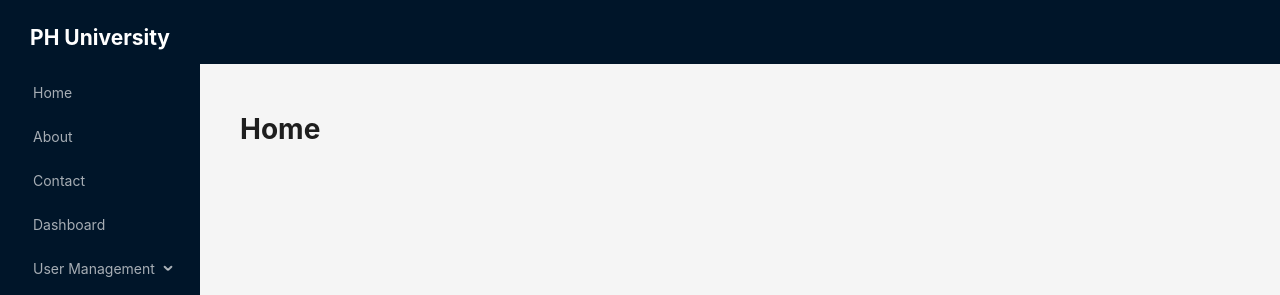
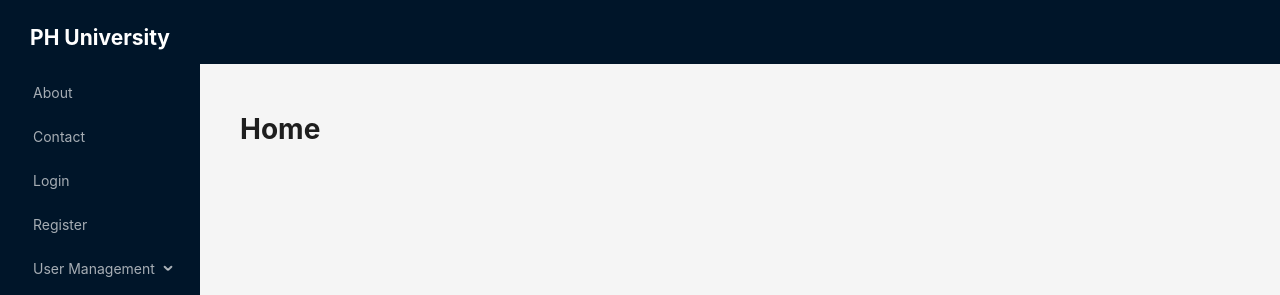
Before and after one commit to Robin0787/PH-University-Client, a React (Vite) app: page / in a window 1280 px wide. Shown: the top 295 px of the page. Built offline with nearby package versions, Linux system fonts and the light colour scheme.

Commit message:
'Updated'

```diff
--- a/src/components/layout/MainLayout.tsx
+++ b/src/components/layout/MainLayout.tsx
@@ -1,44 +1,23 @@
-import { Layout, Menu, MenuProps } from "antd";
-import { NavLink, Outlet } from "react-router-dom";
+import { Layout, Menu } from "antd";
+import { Outlet } from "react-router-dom";
+import { adminSidebarItems } from "../../routes/admin.routes";
 
 const { Header, Content, Footer, Sider } = Layout;
 
-const items: MenuProps["items"] = [
-  {
-    key: "Home",
-    label: <NavLink to={"/"}>Home</NavLink>,
-  },
-  {
-    key: "About",
-    label: <NavLink to={"/about"}>About</NavLink>,
-  },
-  {
-    key: "Contact",
-    label: <NavLink to={"/contact"}>Contact</NavLink>,
-  },
-  {
-    key: "Dashboard",
-    label: <NavLink to={"/admin/dashboard"}>Dashboard</NavLink>,
-  },
-  {
-    key: "User Management",
-    label: "User Management",
-    children: [
-      {
-        key: "Create Admin",
-        label: <NavLink to={"/admin/create-admin"}>Create Admin</NavLink>,
-      },
-      {
-        key: "Create Faculty",
-        label: <NavLink to={"/admin/create-faculty"}>Create Faculty</NavLink>,
-      },
-      {
-        key: "Create Student",
-        label: <NavLink to={"/admin/create-student"}>Create Student</NavLink>,
-      },
-    ],
-  },
-];
+// const items: MenuProps["items"] = [
+//   {
+//     key: "Home",
+//     label: <NavLink to={"/"}>Home</NavLink>,
+//   },
+//   {
+//     key: "About",
+//     label: <NavLink to={"/about"}>About</NavLink>,
+//   },
+//   {
+//     key: "Contact",
+//     label: <NavLink to={"/contact"}>Contact</NavLink>,
+//   },
+// ];
 
 const MainLayout = () => {
   return (
@@ -73,7 +52,7 @@
           theme="dark"
           mode="inline"
           defaultSelectedKeys={["4"]}
-          items={items}
+          items={adminSidebarItems}
         />
       </Sider>
       <Layout>
--- a/src/routes/admin.routes.tsx
+++ b/src/routes/admin.routes.tsx
@@ -1,60 +1,106 @@
-import AdminDashboard from "../pages/admin/AdminDashboard";
+import { ReactNode } from "react";
+import { NavLink } from "react-router-dom";
+import About from "../pages/About";
+import Contact from "../pages/Contact";
+import Login from "../pages/Login";
+import Register from "../pages/Register";
 import CreateAdmin from "../pages/admin/CreateAdmin";
 import CreateFaculty from "../pages/admin/CreateFaculty";
 import CreateStudent from "../pages/admin/CreateStudent";
 
+type TRoute = {
+  path: string;
+  element: ReactNode;
+};
+
+type TSidebarItem = {
+  key: string;
+  label: ReactNode;
+  children?: TSidebarItem[];
+};
+
 export const adminPaths = [
   {
-    index: true,
-    element: <AdminDashboard />,
+    name: "About",
+    path: "about",
+    element: <About />,
   },
   {
-    path: "dashboard",
-    element: <AdminDashboard />,
+    name: "Contact",
+    path: "contact",
+    element: <Contact />,
   },
   {
-    path: "create-admin",
-    element: <CreateAdmin />,
+    name: "Login",
+    path: "login",
+    element: <Login />,
   },
   {
-    path: "create-faculty",
-    element: <CreateFaculty />,
-  },
-  {
-    path: "create-student",
-    element: <CreateStudent />,
-  },
-];
-
-export const adminPaths2 = [
-  {
-    name: "Dashboard",
-    index: true,
-    path: "/admin/dashboard",
-    element: <AdminDashboard />,
+    name: "Register",
+    path: "register",
+    element: <Register />,
   },
   {
     name: "User Management",
-    index: true,
     children: [
       {
         name: "Create Admin",
-        index: true,
-        path: "/admin/create-admin",
+        path: "create-admin",
         element: <CreateAdmin />,
       },
       {
         name: "Create Faculty",
-        index: true,
-        path: "/admin/create-faculty",
+        path: "create-faculty",
         element: <CreateFaculty />,
       },
       {
         name: "Create Student",
-        index: true,
-        path: "/admin/create-student",
+        path: "create-student",
         element: <CreateStudent />,
       },
     ],
   },
 ];
+
+export const adminRoutes = adminPaths.reduce((acc: TRoute[], item) => {
+  if (item.path && item.element) {
+    acc.push({
+      path: item.path,
+      element: item.element,
+    });
+  }
+  if (item.children) {
+    item.children.map((child) => {
+      if (child.path && child.element) {
+        acc.push({
+          path: child.path,
+          element: child.element,
+        });
+      }
+    });
+  }
+  return acc;
+}, []);
+
+export const adminSidebarItems = adminPaths.reduce(
+  (acc: TSidebarItem[], item) => {
+    if (item.path && item.name) {
+      acc.push({
+        key: item.name,
+        label: <NavLink to={`/admin/${item.path}`}>{item.name}</NavLink>,
+      });
+    }
+    if (item.children) {
+      acc.push({
+        key: item.name,
+        label: item.name,
+        children: item.children.map((child) => ({
+          key: child.name,
+          label: <NavLink to={`/admin/${child.path}`}>{child.name}</NavLink>,
+        })),
+      });
+    }
+    return acc;
+  },
+  []
+);
--- a/src/routes/routes.tsx
+++ b/src/routes/routes.tsx
@@ -4,7 +4,7 @@
 import Contact from "../pages/Contact";
 import Login from "../pages/Login";
 import Register from "../pages/Register";
-import { adminPaths } from "./admin.routes";
+import { adminPaths, adminRoutes } from "./admin.routes";
 
 const router = createBrowserRouter([
   {
@@ -28,7 +28,7 @@
   {
     path: "/admin",
     element: <App />,
-    children: adminPaths,
+    children: adminRoutes,
   },
   {
     path: "/faculty",
```
Also changed, not shown: test.js (+46 -14 lines).
